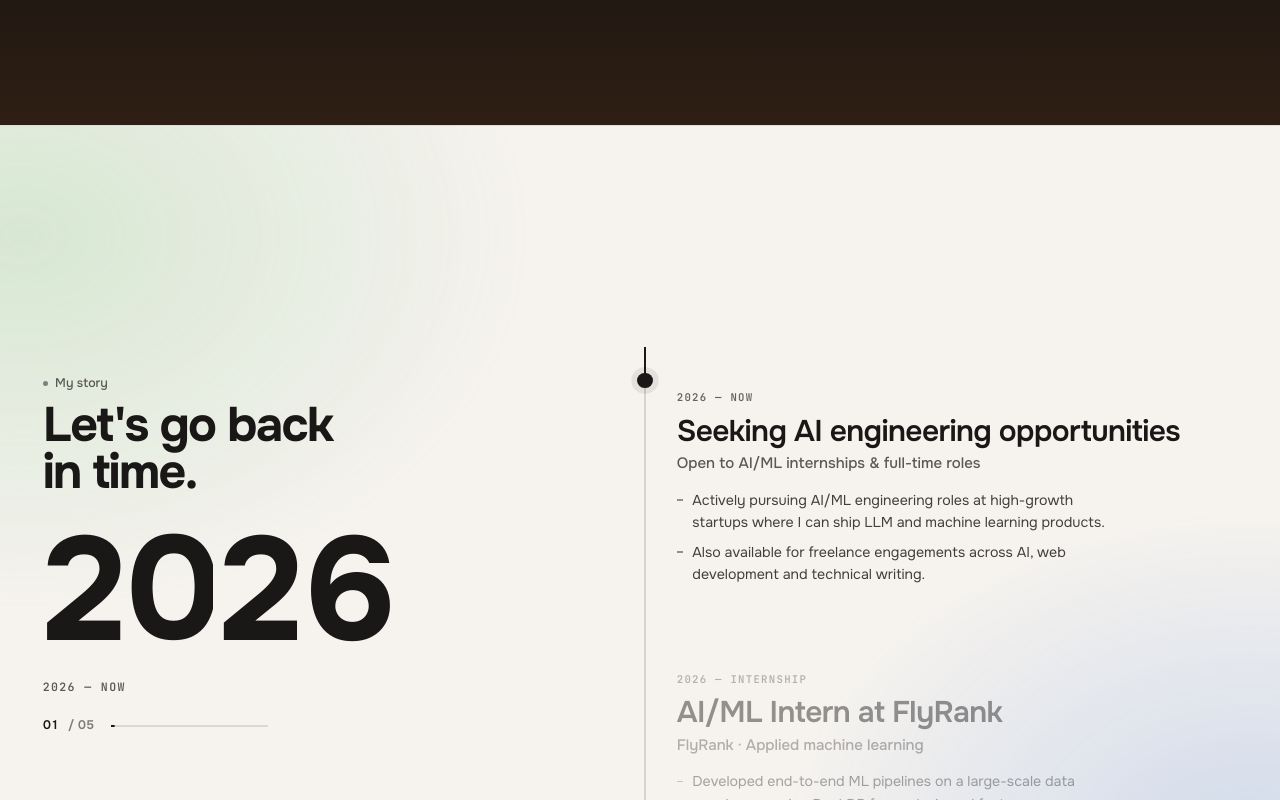
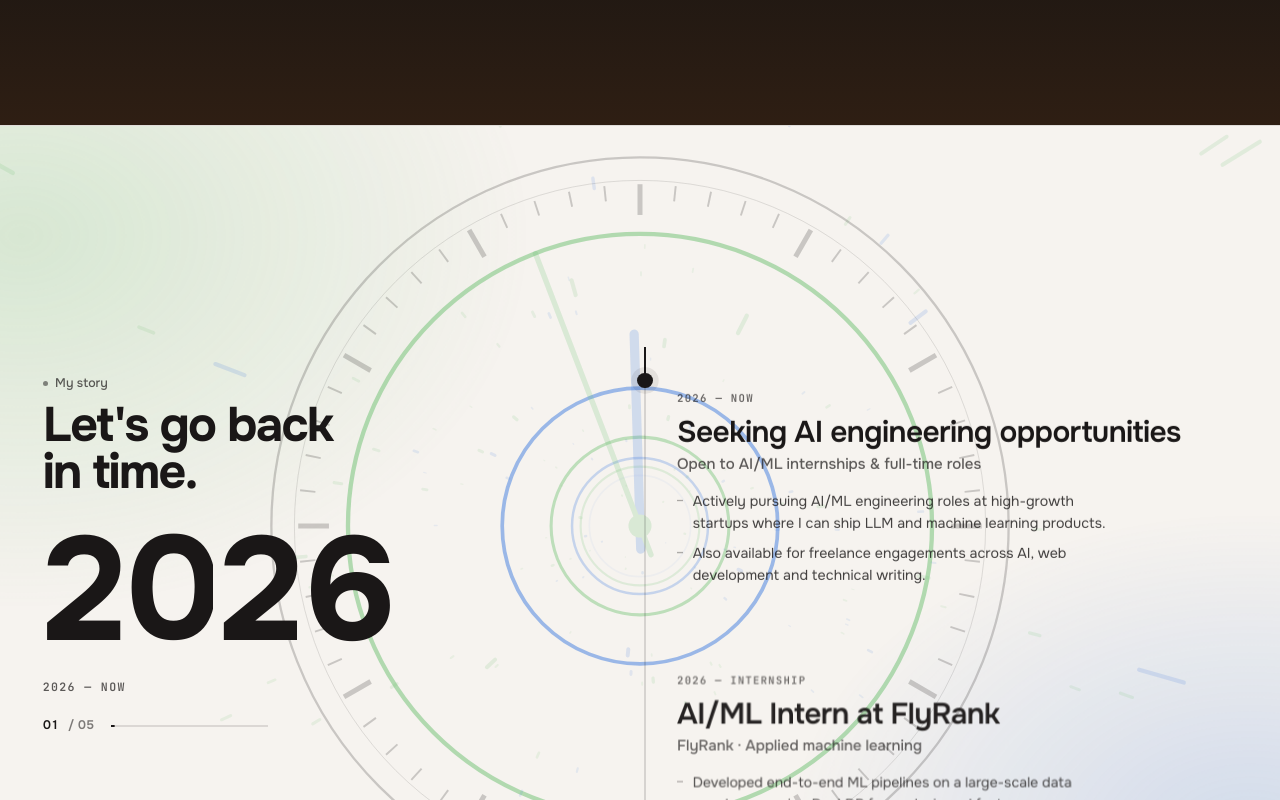
Before and after one commit to Yashcodes07/Portfolio, a React (Vite) app: page / in a window 1280 px wide. Shown: the part 1720-2520 px from the top of the page. Built offline with nearby package versions, Linux system fonts and the light colour scheme.

Commit message:
Updated Story page

```diff
--- /dev/null
+++ b/src/components/Story.css
@@ -0,0 +1,69 @@
+/* ===== Time-machine effects for the Story section ===== */
+
+/* warp tunnel canvas fills the sticky background */
+.story__warp {
+  position: absolute;
+  inset: 0;
+  width: 100%;
+  height: 100%;
+}
+
+/* giant clock face behind everything; its hands spin backwards as you scroll */
+.story__clk {
+  position: absolute;
+  left: 50%;
+  top: 50%;
+  width: min(96vmin, 1000px);
+  height: min(96vmin, 1000px);
+  transform: translate(-50%, -50%);
+  opacity: 0.2;
+  color: rgb(var(--fg-rgb));
+  overflow: visible;
+}
+.clk-ring { fill: none; stroke: currentColor; stroke-width: 0.6; }
+.clk-ring--thin { stroke-width: 0.25; opacity: 0.6; }
+.clk-tick { stroke: currentColor; stroke-width: 0.5; }
+.clk-tick--major { stroke-width: 1.3; }
+.clk-hand { stroke-linecap: round; }
+.clk-hand--min { stroke: rgb(var(--c1)); stroke-width: 1.4; }
+.clk-hand--hr { stroke: rgb(var(--c2)); stroke-width: 2.4; }
+.clk-pin { fill: rgb(var(--c1)); }
+
+/* shockwave each time you jump to a new era */
+.story__flash {
+  position: absolute;
+  left: 50%;
+  top: 50%;
+  width: 140vmax;
+  height: 140vmax;
+  margin: -70vmax 0 0 -70vmax;
+  border-radius: 50%;
+  background: radial-gradient(
+    closest-side,
+    rgba(var(--c1), 0) 52%,
+    rgba(var(--c1), 0.32) 70%,
+    rgba(var(--c2), 0) 100%
+  );
+  transform: scale(0.02);
+  opacity: 0;
+  animation: tm-pulse 1.4s cubic-bezier(0.2, 0.7, 0.2, 1) forwards;
+}
+@keyframes tm-pulse {
+  0% { transform: scale(0.02); opacity: 1; }
+  100% { transform: scale(1); opacity: 0; }
+}
+
+/* chapters are positioned by script (scale, blur, fade) so skip the old fade transition */
+.story .ch {
+  transition: none;
+  transform-origin: 0 50%;
+  will-change: transform, opacity, filter;
+}
+
+@media (max-width: 760px) {
+  .story__clk { opacity: 0.14; }
+}
+@media (prefers-reduced-motion: reduce) {
+  .story__flash { animation: none; }
+  .story .ch { will-change: auto; }
+}
--- a/src/components/Story.tsx
+++ b/src/components/Story.tsx
@@ -1,67 +1,264 @@
 import { useEffect, useRef, useState } from "react";
 import { CHAPTERS } from "../data";
+import "./Story.css";
+
+const clamp01 = (n: number) => Math.max(0, Math.min(1, n));
 
 export default function Story() {
   const root = useRef<HTMLElement>(null);
   const list = useRef<HTMLUListElement>(null);
+  const cvs = useRef<HTMLCanvasElement>(null);
+  const vel = useRef(0); // raw scroll velocity in px/ms, signed (down = positive)
+  const cols = useRef({ c1: "229,65,45", c2: "63,124,224" });
   const [ch, setCh] = useState(0);
   const [prog, setProg] = useState(0);
 
+  const c = CHAPTERS[ch];
+  cols.current = { c1: c.c1, c2: c.c2 };
+
+  /* ---------- scroll: active chapter, progress, depth of each chapter, velocity ---------- */
   useEffect(() => {
+    const reduce = window.matchMedia("(prefers-reduced-motion: reduce)").matches;
+    let lastY = window.scrollY;
+    let lastT = performance.now();
+
     const onScroll = () => {
-      const l = list.current; if (!l) return;
+      const l = list.current;
+      if (!l) return;
+
+      const now = performance.now();
+      const dy = window.scrollY - lastY;
+      vel.current = dy / Math.max(8, now - lastT);
+      lastY = window.scrollY;
+      lastT = now;
+
       const items = Array.from(l.children) as HTMLElement[];
-      const mid = window.innerHeight * 0.5;
-      let best = 0, bd = 1e9;
+      const vh = window.innerHeight;
+      const mid = vh * 0.5;
+      let best = 0,
+        bd = 1e9;
+
       items.forEach((el, i) => {
         const r = el.getBoundingClientRect();
-        const d = Math.abs(r.top + r.height / 2 - mid);
-        if (d < bd) { bd = d; best = i; }
+        const centre = r.top + r.height / 2;
+        const d = Math.abs(centre - mid);
+        if (d < bd) {
+          bd = d;
+          best = i;
+        }
+        if (reduce) return;
+        // time-tunnel depth: chapters already passed rush towards you and vanish,
+        // chapters still ahead sit far away, small and blurred, then fly into focus
+        const dn = (centre - mid) / (vh * 0.55);
+        const past = dn < 0;
+        const e = Math.pow(clamp01(Math.abs(dn)), 1.3);
+        const scale = past ? 1 + e * 0.22 : 1 - e * 0.16;
+        const opacity = 1 - e * (past ? 1 : 0.85);
+        const blur = e * (past ? 10 : 6);
+        el.style.opacity = opacity.toFixed(3);
+        el.style.transform = `scale(${scale.toFixed(3)})`;
+        el.style.filter = blur > 0.2 ? `blur(${blur.toFixed(1)}px)` : "none";
       });
+
       setCh(best);
-      const first = items[0].getBoundingClientRect(), last = items[items.length - 1].getBoundingClientRect();
-      const a = first.top + first.height / 2, b = last.top + last.height / 2;
+      const first = items[0].getBoundingClientRect();
+      const last = items[items.length - 1].getBoundingClientRect();
+      const a = first.top + first.height / 2;
+      const b = last.top + last.height / 2;
       setProg(Math.max(0, Math.min(1, (mid - a) / (b - a))));
     };
+
     onScroll();
     window.addEventListener("scroll", onScroll, { passive: true });
     window.addEventListener("resize", onScroll);
-    return () => { window.removeEventListener("scroll", onScroll); window.removeEventListener("resize", onScroll); };
+    return () => {
+      window.removeEventListener("scroll", onScroll);
+      window.removeEventListener("resize", onScroll);
+    };
   }, []);
 
-  const c = CHAPTERS[ch];
+  /* ---------- warp tunnel: stars + time rings, speed follows your scroll ---------- */
+  useEffect(() => {
+    const canvas = cvs.current;
+    const section = root.current;
+    if (!canvas || !section) return;
+    if (window.matchMedia("(prefers-reduced-motion: reduce)").matches) return;
+    const ctx = canvas.getContext("2d");
+    if (!ctx) return;
+
+    type Star = { a: number; r: number; z: number };
+    const small = window.innerWidth < 760;
+    const mk = (z?: number): Star => ({
+      a: Math.random() * Math.PI * 2,
+      r: 0.12 + Math.random() * 1.1,
+      z: z ?? 0.04 + Math.random() * 0.96,
+    });
+    const stars: Star[] = Array.from({ length: small ? 90 : 170 }, () => mk());
+    const rings: number[] = [0.95, 0.76, 0.58, 0.42, 0.28, 0.17];
+
+    let W = 1, H = 1, raf = 0, last = 0, visible = false, v = 0;
+
+    const resize = () => {
+      const r = canvas.getBoundingClientRect();
+      const dpr = Math.min(window.devicePixelRatio || 1, 2);
+      W = Math.max(1, Math.round(r.width * dpr));
+      H = Math.max(1, Math.round(r.height * dpr));
+      canvas.width = W;
+      canvas.height = H;
+    };
+
+    const frame = (t: number) => {
+      raf = requestAnimationFrame(frame);
+      if (!visible) return;
+      const dt = Math.min(48, Math.max(1, t - (last || t)));
+      last = t;
+
+      // ease the signed scroll velocity; raw value decays when you stop scrolling
+      vel.current *= 0.93;
+      v += (Math.max(-3, Math.min(3, vel.current)) - v) * 0.08;
+      const speed = 0.00007 + v * 0.0005; // z units per ms (negative = rewinding)
+
+      const cx = W / 2, cy = H / 2, k = Math.min(W, H) * 0.25;
+      const { c1, c2 } = cols.current;
+      ctx.clearRect(0, 0, W, H);
+      ctx.lineCap = "round";
+
+      // time rings
+      const base = Math.min(W, H) * 0.06;
+      for (let i = 0; i < rings.length; i++) {
+        rings[i] -= speed * dt;
+        if (rings[i] < 0.05) rings[i] = 1;
+        else if (rings[i] > 1.02) rings[i] = 0.06;
+        const z = rings[i];
+        const rad = base / z;
+        const alpha = Math.max(0, Math.min(0.5, (1 - z) * 0.9)) * (z < 0.12 ? z / 0.12 : 1);
+        ctx.strokeStyle = `rgba(${i % 2 ? c2 : c1},${alpha.toFixed(3)})`;
+        ctx.lineWidth = (1 + (1 - z) * 2.2) * (W / 1400 + 0.6);
+        ctx.beginPath();
+        ctx.arc(cx, cy, rad, 0, Math.PI * 2);
+        ctx.stroke();
+      }
+
+      // star streaks
+      const tail = Math.max(-0.5, Math.min(0.5, speed * 150));
+      for (let i = 0; i < stars.length; i++) {
+        const s = stars[i];
+        s.z -= speed * dt;
+        const x0 = Math.cos(s.a) * s.r, y0 = Math.sin(s.a) * s.r;
+        const sx = cx + (x0 / s.z) * k, sy = cy + (y0 / s.z) * k;
+        if (s.z < 0.04 || Math.abs(sx - cx) > W || Math.abs(sy - cy) > H) {
+          stars[i] = mk(speed >= 0 ? 1 : 0.05);
+          continue;
+        }
+        if (s.z > 1.02) {
+          stars[i] = mk(0.05);
+          continue;
+        }
+        const zt = Math.max(0.03, Math.min(1.6, s.z + tail));
+        const tx = cx + (x0 / zt) * k, ty = cy + (y0 / zt) * k;
+        const alpha = Math.min(0.9, 0.12 + Math.abs(speed) * 700) * (1 - s.z * 0.55);
+        ctx.strokeStyle = `rgba(${i % 3 ? c1 : c2},${alpha.toFixed(3)})`;
+        ctx.lineWidth = (0.7 + (1 - s.z) * 2.4) * (W / 1400 + 0.6);
+        ctx.beginPath();
+        ctx.moveTo(tx, ty);
+        ctx.lineTo(sx, sy);
+        ctx.stroke();
+      }
+    };
+
+    resize();
+    const io = new IntersectionObserver(([e]) => {
+      visible = e.isIntersecting;
+      if (visible) last = 0;
+    });
+    io.observe(section);
+    window.addEventListener("resize", resize);
+    raf = requestAnimationFrame(frame);
+    return () => {
+      cancelAnimationFrame(raf);
+      io.disconnect();
+      window.removeEventListener("resize", resize);
+    };
+  }, []);
+
+  const spin = prog * 900; // minute hand: 2.5 full turns backwards over the whole story
+
   return (
-    <section className="story" id="story" ref={root}
-      style={{ ["--c1" as string]: c.c1, ["--c2" as string]: c.c2, ["--p" as string]: prog }}>
-      <div className="story__amb" aria-hidden="true" />
+    <section
+      className="story"
+      id="story"
+      ref={root}
+      style={{ ["--c1" as string]: c.c1, ["--c2" as string]: c.c2, ["--p" as string]: prog }}
+    >
+      <div className="story__amb" aria-hidden="true">
+        <canvas className="story__warp" ref={cvs} />
+        <svg className="story__clk" viewBox="0 0 200 200">
+          <g transform="translate(100 100)">
+            <circle r="96" className="clk-ring" />
+            <circle r="90" className="clk-ring clk-ring--thin" />
+            {Array.from({ length: 60 }).map((_, i) => (
+              <line
+                key={i}
+                x1="0"
+                x2="0"
+                y1={i % 5 ? -85 : -81}
+                y2="-89"
+                transform={`rotate(${i * 6})`}
+                className={i % 5 ? "clk-tick" : "clk-tick clk-tick--major"}
+              />
+            ))}
+            <line className="clk-hand clk-hand--hr" x1="0" y1="6" x2="0" y2="-50" transform={`rotate(${-spin / 12})`} />
+            <line className="clk-hand clk-hand--min" x1="0" y1="8" x2="0" y2="-76" transform={`rotate(${-spin})`} />
+            <circle r="3" className="clk-pin" />
+          </g>
+        </svg>
+        <div className="story__flash" key={ch} />
+      </div>
+
       <div className="shell story__stage">
         <div className="story__clock">
           <p className="eyebrow">My story</p>
-          <h2 className="story__h">Let's go back<br />in time.</h2>
+          <h2 className="story__h">
+            Let's go back
+            <br />
+            in time.
+          </h2>
           <div className="story__yr" aria-label={c.year}>
             {c.year.split("").map((digit, k) => (
               <span className="dg" key={k}>
                 <span className="dg__c" style={{ ["--d" as string]: Number(digit) + 10 }}>
-                  {Array.from({ length: 30 }).map((_, n) => <i key={n}>{n % 10}</i>)}
+                  {Array.from({ length: 30 }).map((_, n) => (
+                    <i key={n}>{n % 10}</i>
+                  ))}
                 </span>
               </span>
             ))}
           </div>
           <p className="story__when">{c.when}</p>
           <div className="story__meter tnum">
-            <span>{String(ch + 1).padStart(2, "0")}</span><span className="story__of">/ {String(CHAPTERS.length).padStart(2, "0")}</span>
-            <span className="story__bar"><b /></span>
+            <span>{String(ch + 1).padStart(2, "0")}</span>
+            <span className="story__of">/ {String(CHAPTERS.length).padStart(2, "0")}</span>
+            <span className="story__bar">
+              <b />
+            </span>
           </div>
         </div>
         <div className="story__line">
-          <div className="story__rail"><b style={{ height: `${prog * 100}%` }} /><span className="story__dot" style={{ top: `${prog * 100}%` }} /></div>
+          <div className="story__rail">
+            <b style={{ height: `${prog * 100}%` }} />
+            <span className="story__dot" style={{ top: `${prog * 100}%` }} />
+          </div>
           <ul className="story__list" ref={list}>
             {CHAPTERS.map((x, i) => (
-              <li key={x.year} className={`ch ${i === ch ? "on" : ""}`}>
+              <li key={x.when} className={`ch ${i === ch ? "on" : ""}`}>
                 <p className="ch__date">{x.when}</p>
                 <h3 className="ch__t">{x.title}</h3>
                 <p className="ch__org">{x.org}</p>
-                <ul className="ch__b">{x.bullets.map((b) => <li key={b}>{b}</li>)}</ul>
+                <ul className="ch__b">
+                  {x.bullets.map((b) => (
+                    <li key={b}>{b}</li>
+                  ))}
+                </ul>
               </li>
             ))}
           </ul>
```
